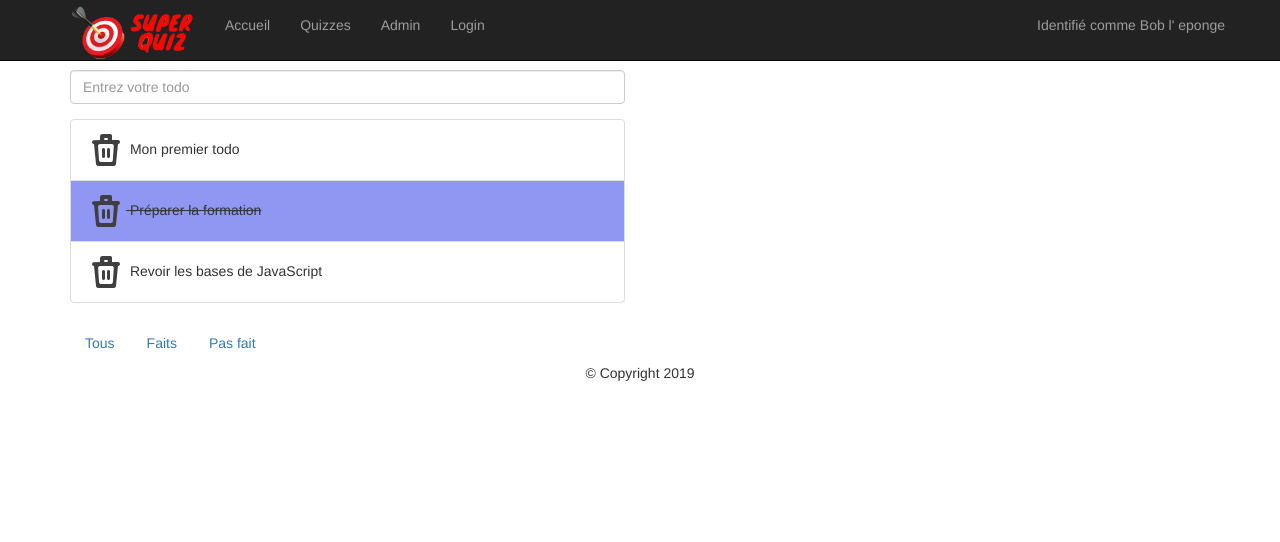
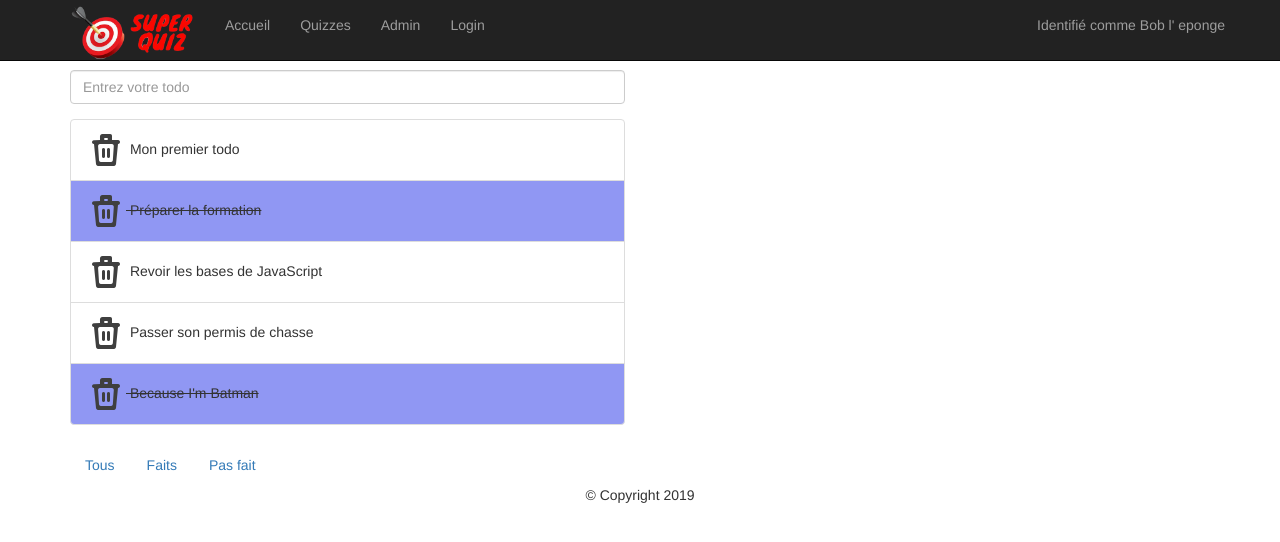
Before and after one commit to marmai-jma/superquiz, an Angular app: page / in a window 1280 px wide. Shown: the top 542 px of the page. Built offline with nearby package versions, Linux system fonts and the light colour scheme.

Commit message:
Todo avec add et toggle dans la liste

```diff
--- a/src/app/todo-list/todo-list.component.html
+++ b/src/app/todo-list/todo-list.component.html
@@ -1,15 +1,18 @@
 <div class="row">
         <div class="col-md-6">
 
-          <form id="newTodoForm">
+          <form (submit)="addTodo(newTodo.value, $event);newTodo.value=''">
             <div class="form-group">
-              <input type="text" class="form-control" placeholder="Entrez votre todo">
+              <input #newTodo type="text" class="form-control" placeholder="Entrez votre todo">
             </div>
 
-            <ul class="list-group" id="liste-todos">
-              <li class="list-group-item"><img src="/assets/icon-delete.png" class="icon-delete"> Mon premier todo</li>
-              <li class="list-group-item done"><img src="/assets/icon-delete.png" class="icon-delete"> Préparer la formation</li>
-              <li class="list-group-item"><img src="/assets/icon-delete.png" class="icon-delete"> Revoir les bases de JavaScript</li>
+            <ul class="list-group">
+              <li class="list-group-item"
+                    [class.done]="todo.done"
+                    *ngFor = "let todo of todos"
+                    (click)="toggleTodo(todo)">
+                  <img (click)="deleteTodo()" src="/assets/icon-delete.png" class="icon-delete"> {{todo.text}}
+                </li>
             </ul>
 
             <ul class="nav nav-pills">
--- a/src/app/todo-list/todo-list.component.ts
+++ b/src/app/todo-list/todo-list.component.ts
@@ -1,4 +1,9 @@
 import { Component, OnInit } from '@angular/core';
+
+interface Todo {
+  text: string;
+  done: boolean;
+}
 
 @Component({
   selector: 'app-todo-list',
@@ -6,6 +11,33 @@ import { Component, OnInit } from '@angular/core';
   styleUrls: ['./todo-list.component.css']
 })
 export class TodoListComponent implements OnInit {
+  todos: Todo[] = [
+    {text: 'Mon premier todo', done: false},
+    {text: 'Préparer la formation', done: true},
+    {text: 'Revoir les bases de JavaScript', done: false},
+    {text: 'Passer son permis de chasse', done: false},
+    {text: `Because I'm Batman`, done: true},
+  ];
+
+  addTodo(newText: string, event: Event) {
+    // empecher la soumission du formulaire (evenement par défaut)
+    event.preventDefault();
+    this.todos.push({text: newText , done: false});  // pas de new Todo car interface, pas classe
+  }
+
+  toggleTodo(todo: Todo){
+    // Quick and dirty - on attaque directement l'occurence. (effets de bord)
+    // todo.done = ! todo.done;
+
+    // immutabilité - renvoyer tout le tableau
+    // On voudrait recréer la liste avec chaque todo à sa bonne valeur
+    // On change le done pour le todo de la liste dont le texte correspond au texte du todo en param
+      this.todos = this.todos.map(td => {
+      return td.text === todo.text ? {...td, done : !td.done} : td;
+    });
+  }
+
+  deleteTodo() {}
 
   constructor() { }
 
```
